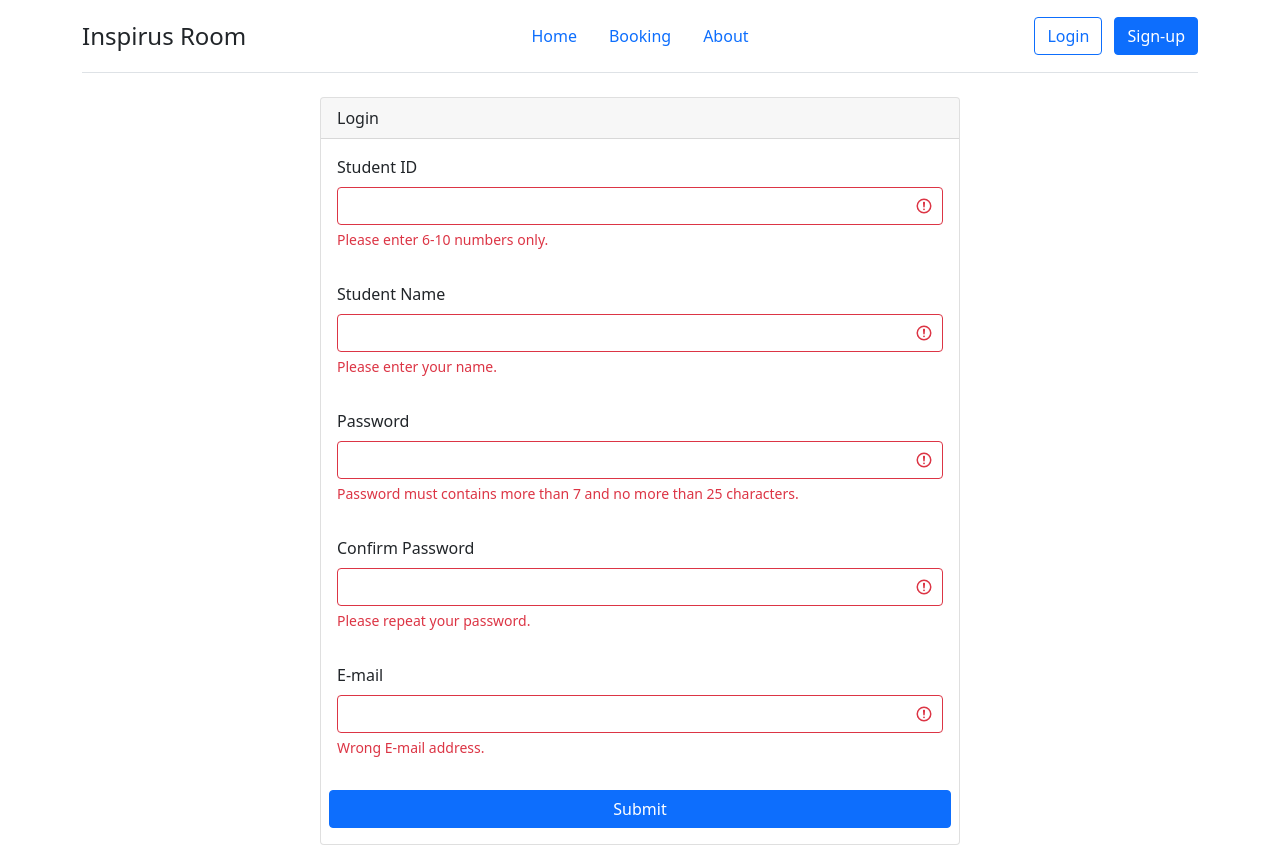
After one commit to lzbhaha123/inspirus_room, a Django app: page /booking/registration in a window 1280 px wide. The commit adds this page. Run offline with Django 3.2, Linux system fonts and the light colour scheme; some libraries are stand-ins or nearby versions.

Commit message:
2022_3_29

```diff
--- a/booking/templates/booking/index.html
+++ b/booking/templates/booking/index.html
@@ -1,6 +1,6 @@
 {% extends 'booking/public/base.html' %}
 {% block content  %}
     {% if student_id %}
-        Welcome: {{student_id}}
+        Welcome: {{student_name}}
     {% endif %}
 {% endblock %}
--- a/booking/templates/booking/public/base.html
+++ b/booking/templates/booking/public/base.html
@@ -18,19 +18,19 @@
         </a>
 
         <ul class="nav col-12 col-md-auto mb-2 justify-content-center mb-md-0">
-          <li class="nav-item"><a href="#" class="nav-link active" aria-current="page">Home</a></li>
+          <li class="nav-item"><a href="./" class="nav-link active" aria-current="page">Home</a></li>
           <li class="nav-item"><a href="#" class="nav-link">Booking</a></li>
           <li class="nav-item"><a href="#" class="nav-link">About</a></li>
         </ul>
 
         <div class="col-md-3 text-end">
           {% if student_id %}
-            <a href="./login_out" type="button" class="btn btn-outline-primary me-2">Login out</a>
+            <a href="./login_out" class="btn btn-outline-primary me-2">Login out</a>
           {% else %}
-            <a href="./login" type="button" class="btn btn-outline-primary me-2">Login</a>
+            <a href="./login"  class="btn btn-outline-primary me-2">Login</a>
           {% endif %}
 
-          <a type="button" class="btn btn-primary">Sign-up</a>
+          <a href="./registration" class="btn btn-primary">Sign-up</a>
         </div>
       </header>
       {% block content %}
--- /dev/null
+++ b/booking/templates/booking/registration.html
@@ -0,0 +1,89 @@
+{% extends 'booking/public/base.html' %}
+{% block content  %}
+<div class="card login_card">
+    <div class="card-header">
+        Login
+    </div>
+    <div class="card-body">
+        <form class="row g-3 needs-validation was-validated" action="./registration_submit" method="POST" novalidate >
+            {% csrf_token %}
+            <div class="mb-3">
+              <label for="studentId" class="form-label">Student ID</label>
+              <input type="text" class="form-control" name="studentId" id="studentId" pattern="[0-9]{6,10}" required>
+              <div class="valid-feedback">
+                Looks good!
+              </div>
+              <div class="invalid-feedback">
+                Please enter 6-10 numbers only.
+              </div>
+            </div>
+            <div class="mb-3">
+              <label for="studentName" class="form-label">Student Name</label>
+              <input type="text" class="form-control" name="studentName" id="studentName"  required>
+              <div class="valid-feedback">
+                Looks good!
+              </div>
+              <div class="invalid-feedback">
+                Please enter your name.
+              </div>
+            </div>
+            <div class="mb-3">
+              <label for="password" class="form-label">Password</label>
+              <input type="password" class="form-control" id="password" name="password" pattern=".{8,25}" required>
+              <div class="valid-feedback">
+                Looks good!
+              </div>
+              <div class="invalid-feedback">
+                Password must contains more than 7 and no more than 25 characters.
+              </div>
+            </div>
+            <div class="mb-3">
+              <label for="confirm_password" class="form-label">Confirm Password</label>
+              <input type="password" class="form-control" id="confirm_password" name="confirm_password"  pattern=".{8,}" required>
+              <div class="valid-feedback">
+                Looks good!
+              </div>
+              <div class="invalid-feedback">
+                Please repeat your password.
+              </div>
+            </div>
+            <div class="mb-3">
+              <label for="email" class="form-label">E-mail</label>
+              <input type="text" pattern="[a-z0-9._%+-]+@[a-z0-9.-]+\.[a-z]{2,}$" class="form-control" name="email" id="email" aria-describedby="emailHelp" required>
+              <div class="valid-feedback">
+                Looks good!
+              </div>
+              <div class="invalid-feedback">
+                Wrong E-mail address.
+              </div>
+            </div>
+
+            <button type="submit" class="btn btn-primary">Submit</button>
+        </form>
+    </div>
+</div>
+
+<script>
+  (function () {
+
+
+    // Fetch all the forms we want to apply custom Bootstrap validation styles to
+    var forms = document.querySelectorAll('.needs-validation')
+    //console.log("111")
+    // Loop over them and prevent submission
+    Array.prototype.slice.call(forms)
+      .forEach(function (form) {
+        form.addEventListener('submit', function (event) {
+          var repeat = document.getElementById("confirm_password").value == document.getElementById("password").value
+          if (!(form.checkValidity()&&repeat)) {
+            document.getElementById("confirm_password").value=''
+            event.preventDefault()
+            event.stopPropagation()
+          }
+          form.classList.add('was-validated')
+        }, false)
+      })
+  })()
+</script>
+
+{% endblock %}
--- a/booking/urls.py
+++ b/booking/urls.py
@@ -7,4 +7,6 @@ urlpatterns = [
     path('login', views.login, name='login'),
     path('login_submit', views.login_submit, name='login_submit'),
     path('login_out', views.login_out, name='login_out'),
+    path('registration', views.registration, name='registration'),
+    path('registration_submit', views.registration_submit, name='registration_submit'),
 ]
--- a/booking/views.py
+++ b/booking/views.py
@@ -6,13 +6,13 @@ from django.core import serializers
 
 
 def index(request):
-     student_id = None
      try:
           student_id = request.session['student_id']
+          student_name = request.session['student_name']
      except:
           pass
 
-     return render(request, 'booking/index.html', {'student_id':student_id})
+     return render(request, 'booking/index.html', {'student_id':student_id,'student_name':student_name})
 
 def login(request):
      return render(request, 'booking/login.html', {})
@@ -24,15 +24,27 @@ def login_submit(request):
      except:
           return HttpResponse("No student")
 
-
-
      request.session['student_id'] = user_data.student_id
      request.session['student_name'] = user_data.student_name
      request.session['student_email'] = user_data.student_email
-     return HttpResponse(user_data.student_id)
+     return HttpResponseRedirect("./")
 
 def login_out(request):
      request.session['student_id'] = None
      request.session['student_name'] = None
      request.session['student_email'] = None
      return HttpResponseRedirect("./")
+
+def registration(request):
+
+     return render(request, 'booking/registration.html', {})
+
+def registration_submit(request):
+     new_user = Student(student_id=request.POST.get("studentId"),
+                        student_name=request.POST.get("studentName"),
+                        student_email=request.POST.get("email"),
+                        student_password=request.POST.get("password"))
+     new_user.save()
+
+
+     return HttpResponseRedirect("./login")
```
